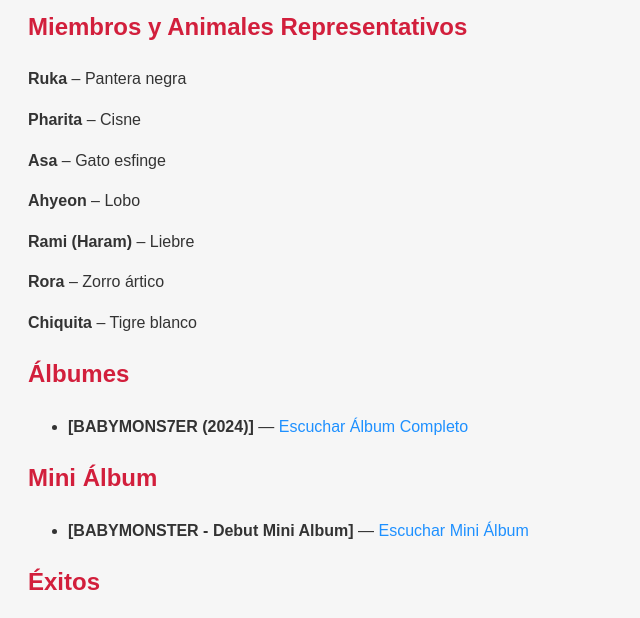
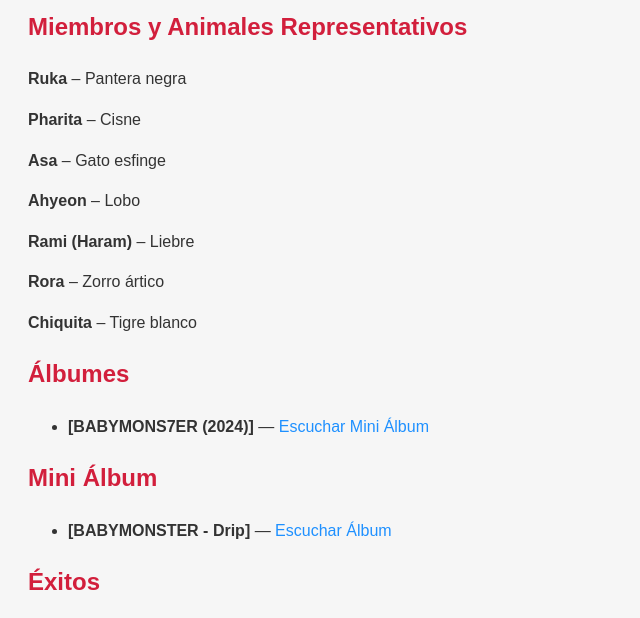
Before and after one commit to SharonMyoui/Babymonster-, a plain HTML site: page index.html in a window 1280 px wide. Shown: the part 114-732 px from the top of the page, without its empty margins (0-640 px from the left). Drawn offline with Linux system fonts and the light colour scheme.

Commit message:
Update index.html

```diff
--- a/index.html
+++ b/index.html
@@ -43,15 +43,15 @@
   <ul>
     <li>
       <strong>[BABYMONS7ER (2024)]</strong> —
-      <a href="https://open.spotify.com/album/fake-link-album" target="_blank">Escuchar Álbum Completo</a>
+      <a href="https://youtu.be/2oIQH3Z7PnY" target="_blank">Escuchar Mini Álbum</a>
     </li>
   </ul>
 
   <h2>Mini Álbum</h2>
   <ul>
     <li>
-      <strong>[BABYMONSTER - Debut Mini Album]</strong> —
-      <a href=https://open.spotify.com/album/fake-link-minialbum target="_blank">Escuchar Mini Álbum</a>
+      <strong>[BABYMONSTER - Drip]</strong> —
+      <a href="https://youtu.be/mO9YkqdK17M" target="_blank">Escuchar Álbum</a>
     </li>
   </ul>
 
```
